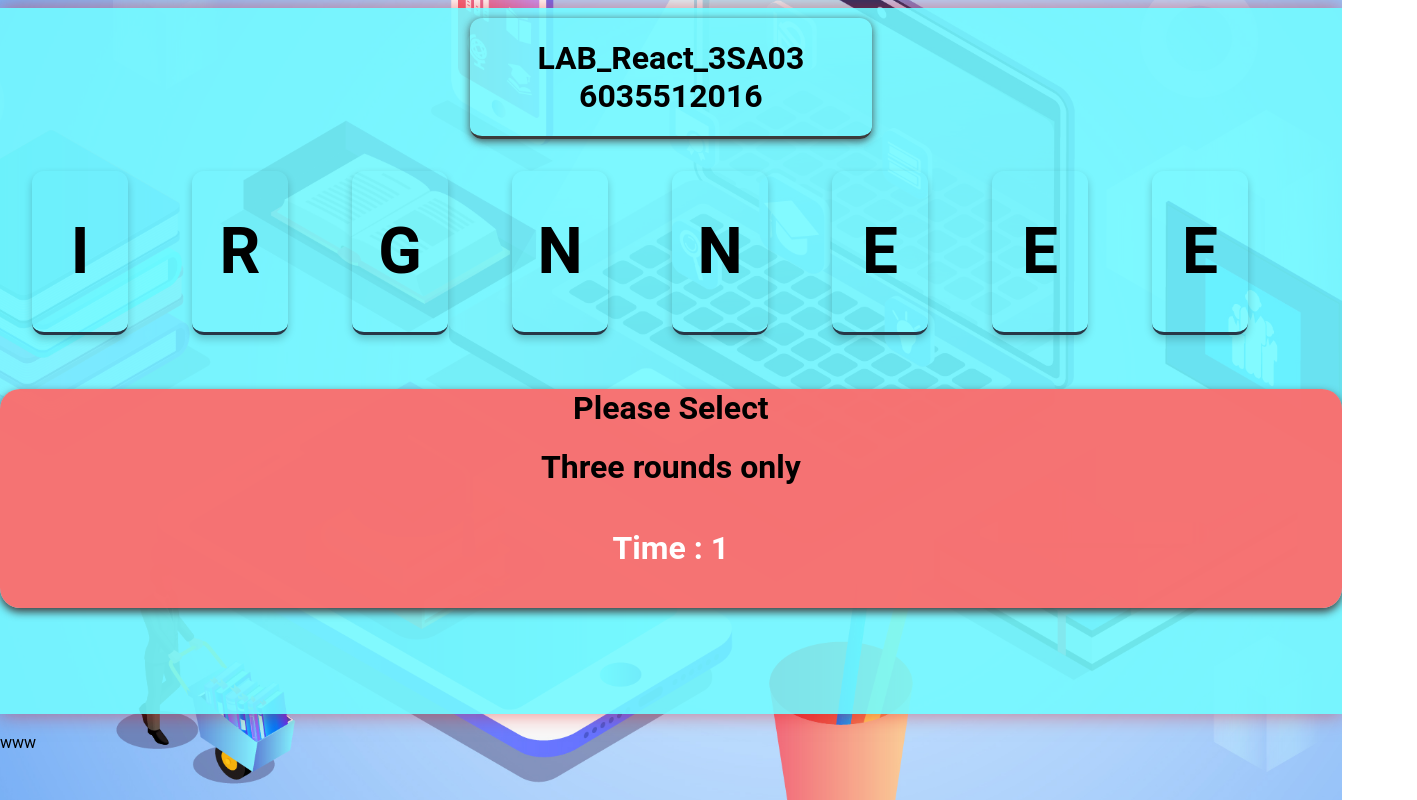
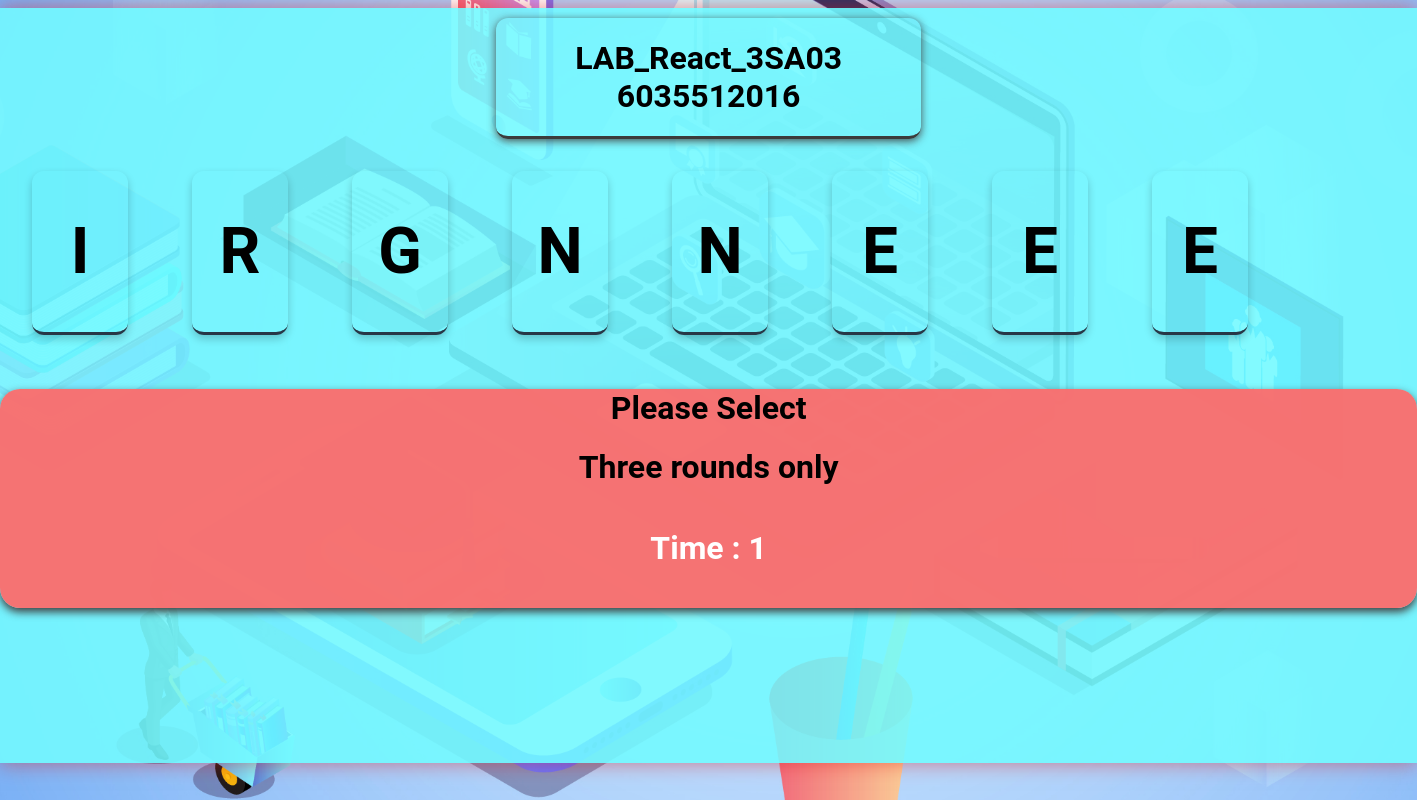
Before and after one commit to Affan100/3SA03_React, a React (Create React App) app: page / in a window 1280 px wide. Shown: the whole page, 1417 px wide, since content can reach past the window. Built offline with nearby package versions, Linux system fonts and the light colour scheme.

Commit message:
complete

```diff
--- a/src/App.css
+++ b/src/App.css
@@ -10,8 +10,8 @@ body{
   background: rgba(115, 250, 255, 0.89);
   display: block;
   margin: 0 auto;
-  width: 35.5cm;
-  height: 18.7cm;
+  width: 37.5cm;
+  height: 20cm;
   margin-bottom: 0.5cm;
   margin-top: 0.2cm;
   box-shadow: 0 0 0.5cm rgba(228, 19, 19, 0.5);
--- a/src/App.js
+++ b/src/App.js
@@ -109,7 +109,7 @@ class App extends React.Component {
               </div>
             </div>
           </div>
-        </div>www
+        </div>
       </div>
     )
   }
--- a/src/Test.js
+++ b/src/Test.js
@@ -4,8 +4,8 @@ import './Test.css';
 
 class Test extends React.Component {
     render() {
-        let count_end = this.props.check_count > 3 ? 'area2' : '';
-        let count_ends = this.props.check_count > 3 ? "Game Over" : "Time : " + this.props.check_count;
+        let count_end = this.props.check_count > 3 ? 'area2' : '';      //check count //
+        let count_ends = this.props.check_count > 3 ? "Game Over" : "Time : " + this.props.check_count;  //check count end //
         let test = `area ${count_end}`
         return (
             <div>
```
